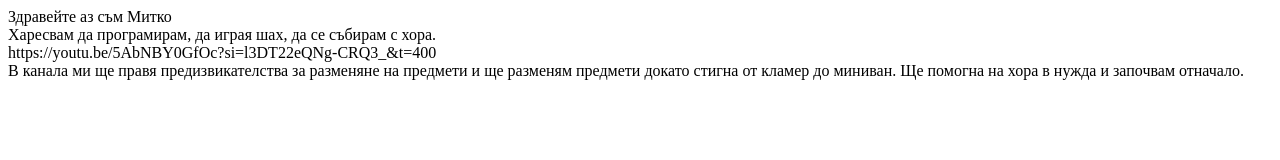
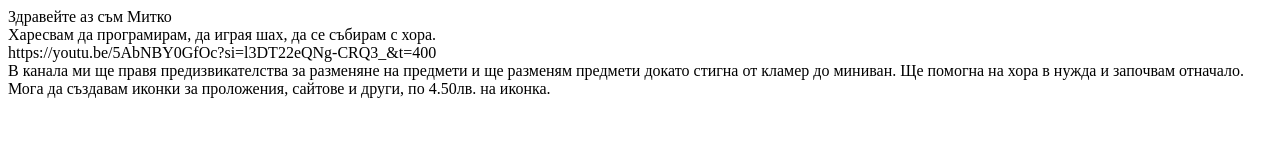
Before and after one commit to MitkoNed21/stu2001321052, a plain HTML site: page index.html in a window 1280 px wide. Drawn offline with Linux system fonts and the light colour scheme.

Commit message:
UPDATE: index.html, add my services info

```diff
--- a/index.html
+++ b/index.html
@@ -19,5 +19,8 @@
     <!-- - информация за вашият канал какво ще правите, как ще го правите и какво да очакват феновете -->
     <div>В канала ми ще правя предизвикателства за разменяне на предмети и ще разменям предмети докато стигна от кламер до миниван. Ще помогна на хора в нужда и започвам отначало.</div>
 
+    <!-- - примерно остойностяване на вашите услуги -->
+    <div>Мога да създавам иконки за проложения, сайтове и други, по 4.50лв. на иконка.</div>
+
 </body>
 </html>
```
